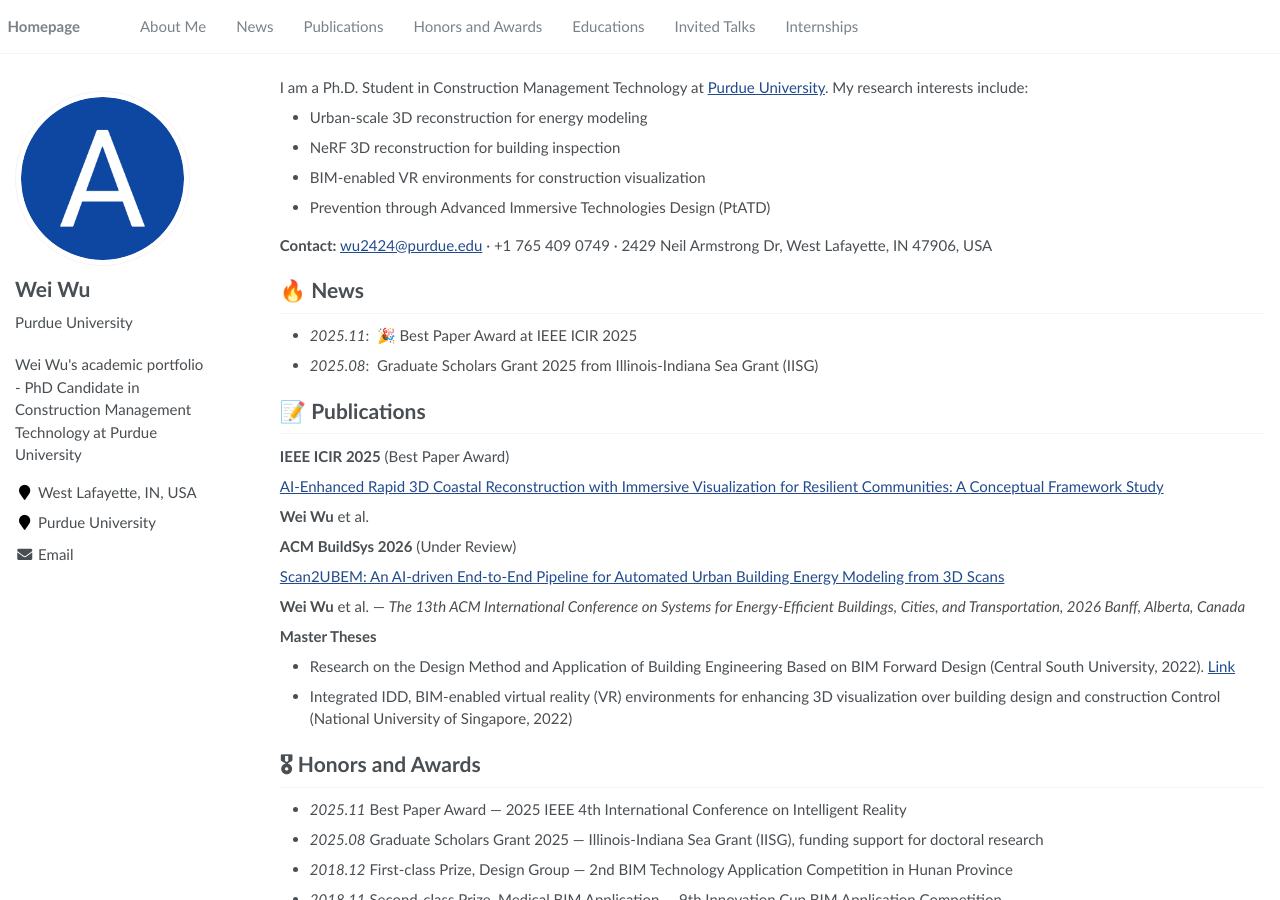
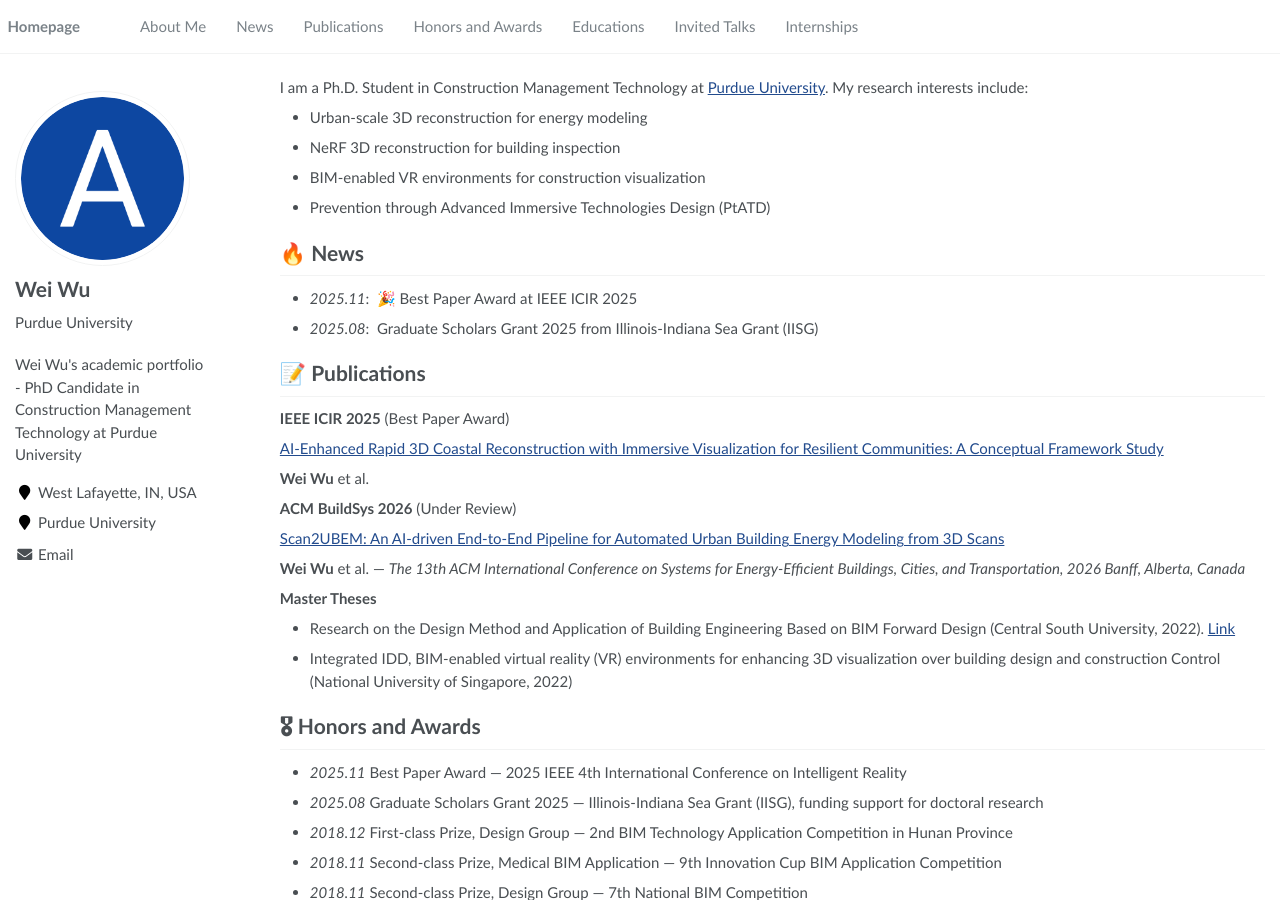
Before and after one commit to wuwei5v/weiwu.github.io, a Jekyll site: the page built from _pages/about.md, in a window 1280 px wide and 900 px high. Built offline with Jekyll 4.4.1, drawn with Linux system fonts in a browser that asks for light colours.

Commit message:
Update about.md

```diff
--- a/_pages/about.md
+++ b/_pages/about.md
@@ -17,7 +17,7 @@ I am a Ph.D. Student in Construction Management Technology at [Purdue University
 * BIM-enabled VR environments for construction visualization
 * Prevention through Advanced Immersive Technologies Design (PtATD)
 
-**Contact:** [wu2424@purdue.edu](mailto:wu2424@purdue.edu) · +1 765 409 0749 · 2429 Neil Armstrong Dr, West Lafayette, IN 47906, USA
+
 
 # 🔥 News
 - *2025.11*: &nbsp;🎉 Best Paper Award at IEEE ICIR 2025
```
